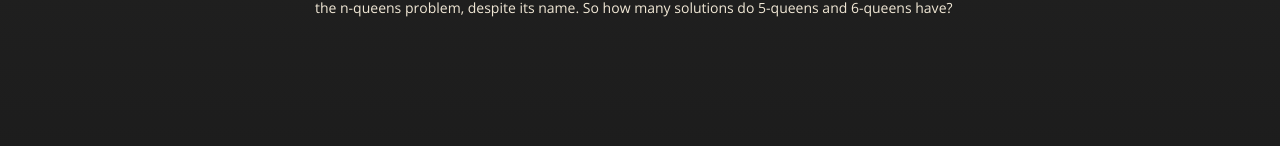
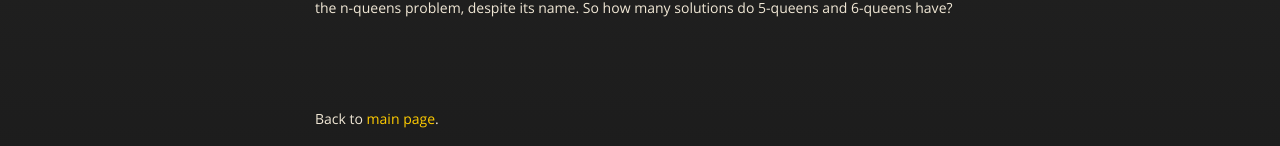
Before and after one commit to zpa/lisping, a Jekyll site: the page built from _posts/2013-08-10-lesson-three-eight-queens.md, in a window 1280 px wide and 900 px high, scrolled down 862 px. Shown: the part 751-897 px from the top of the window. Built offline with Jekyll 4.4.1, drawn with Linux system fonts in a browser that asks for light colours; nearby versions of some CDN libraries.

Commit message:
Added link back to main page to foot of posts.

```diff
--- a/_layouts/default.html
+++ b/_layouts/default.html
@@ -39,6 +39,9 @@
       </section>
 
     </div>
+    <div class="wrapper">
+      Back to <a href="{{ site.baseurl }}/">main page</a>.
+    </div>
     <!--[if !IE]><script>fixScale(document);</script><![endif]-->
 
   </body>
```
